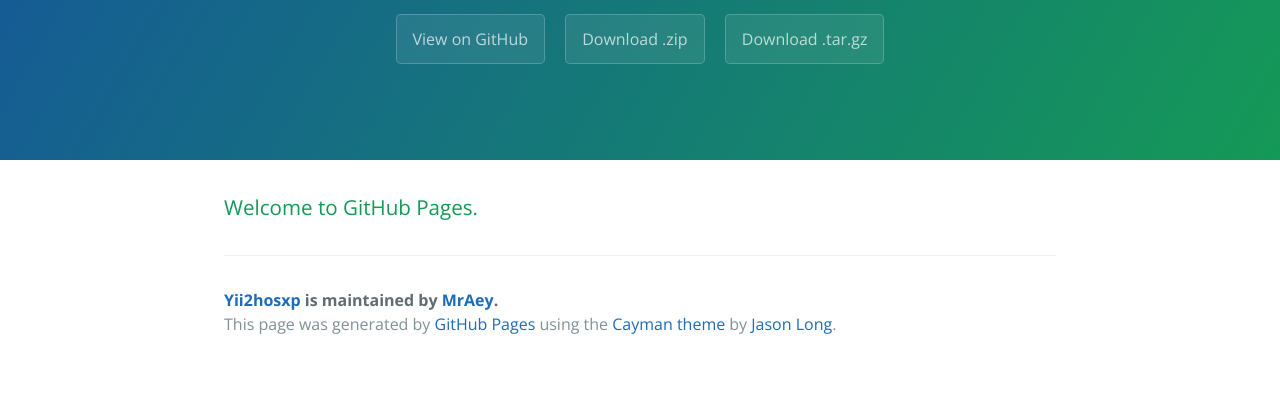
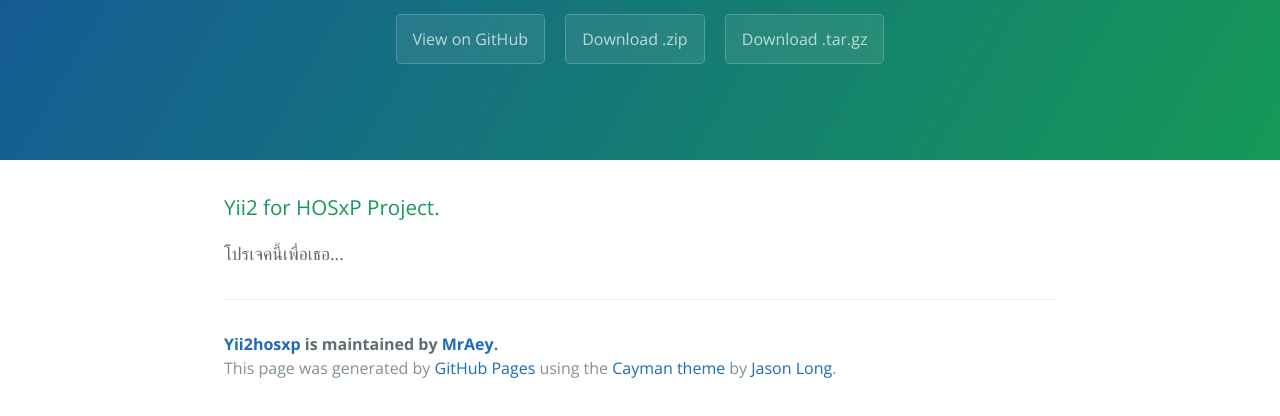
Before and after one commit to MrAey/yii2hosxp, a plain HTML site: page index.html in a window 1280 px wide. Shown: the part 176-592 px from the top of the page. Drawn offline with nearby package versions, Linux system fonts and the light colour scheme.

Commit message:
Create gh-pages branch via GitHub

```diff
--- a/index.html
+++ b/index.html
@@ -20,7 +20,9 @@
 
     <section class="main-content">
       <h3>
-<a id="welcome-to-github-pages" class="anchor" href="#welcome-to-github-pages" aria-hidden="true"><span aria-hidden="true" class="octicon octicon-link"></span></a>Welcome to GitHub Pages.</h3>
+<a id="yii2-for-hosxp-project" class="anchor" href="#yii2-for-hosxp-project" aria-hidden="true"><span aria-hidden="true" class="octicon octicon-link"></span></a>Yii2 for HOSxP Project.</h3>
+
+<p>โปรเจคนี้เพื่อเธอ...</p>
 
       <footer class="site-footer">
         <span class="site-footer-owner"><a href="https://github.com/MrAey/yii2hosxp">Yii2hosxp</a> is maintained by <a href="https://github.com/MrAey">MrAey</a>.</span>
--- a/params.json
+++ b/params.json
@@ -1,6 +1,6 @@
 {
   "name": "Yii2hosxp",
   "tagline": "",
-  "body": "### Welcome to GitHub Pages.\r\n\r\n",
+  "body": "### Yii2 for HOSxP Project.\r\nโปรเจคนี้เพื่อเธอ...\r\n",
   "note": "Don't delete this file! It's used internally to help with page regeneration."
 }
```
